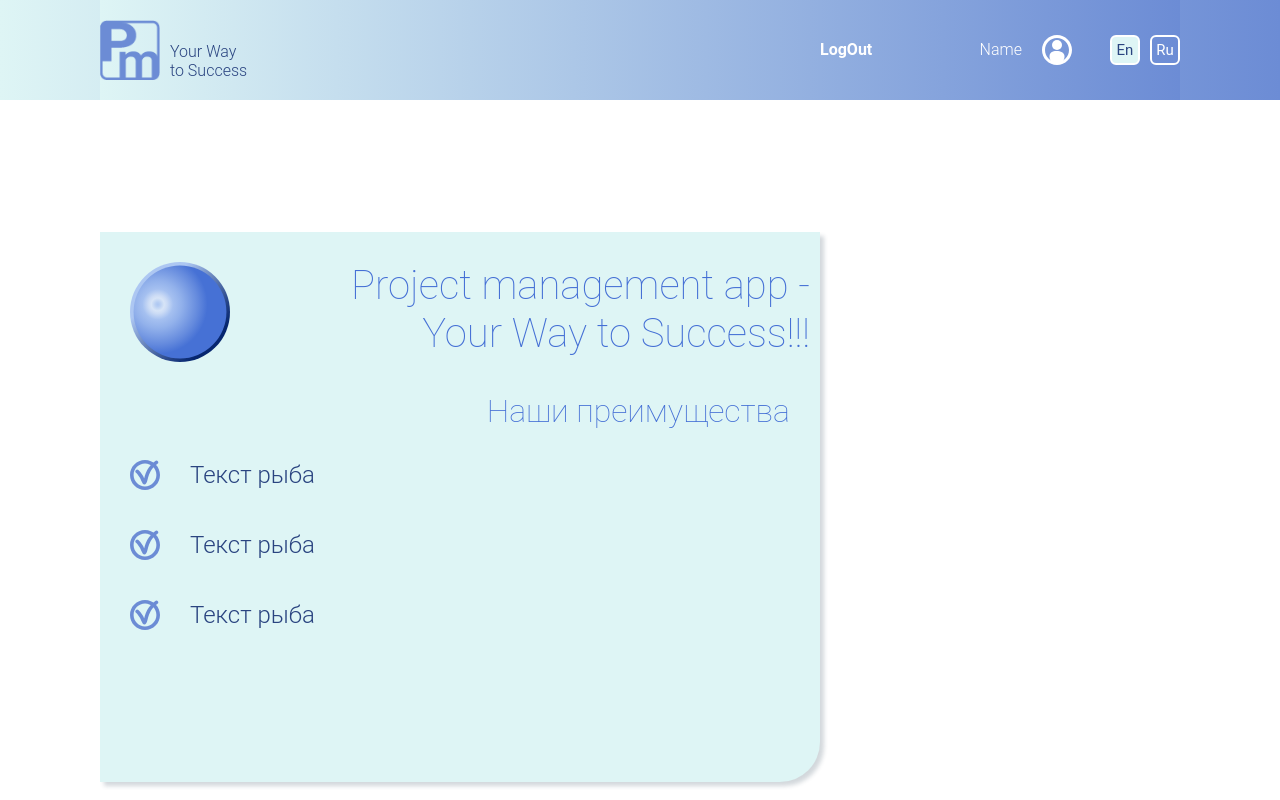
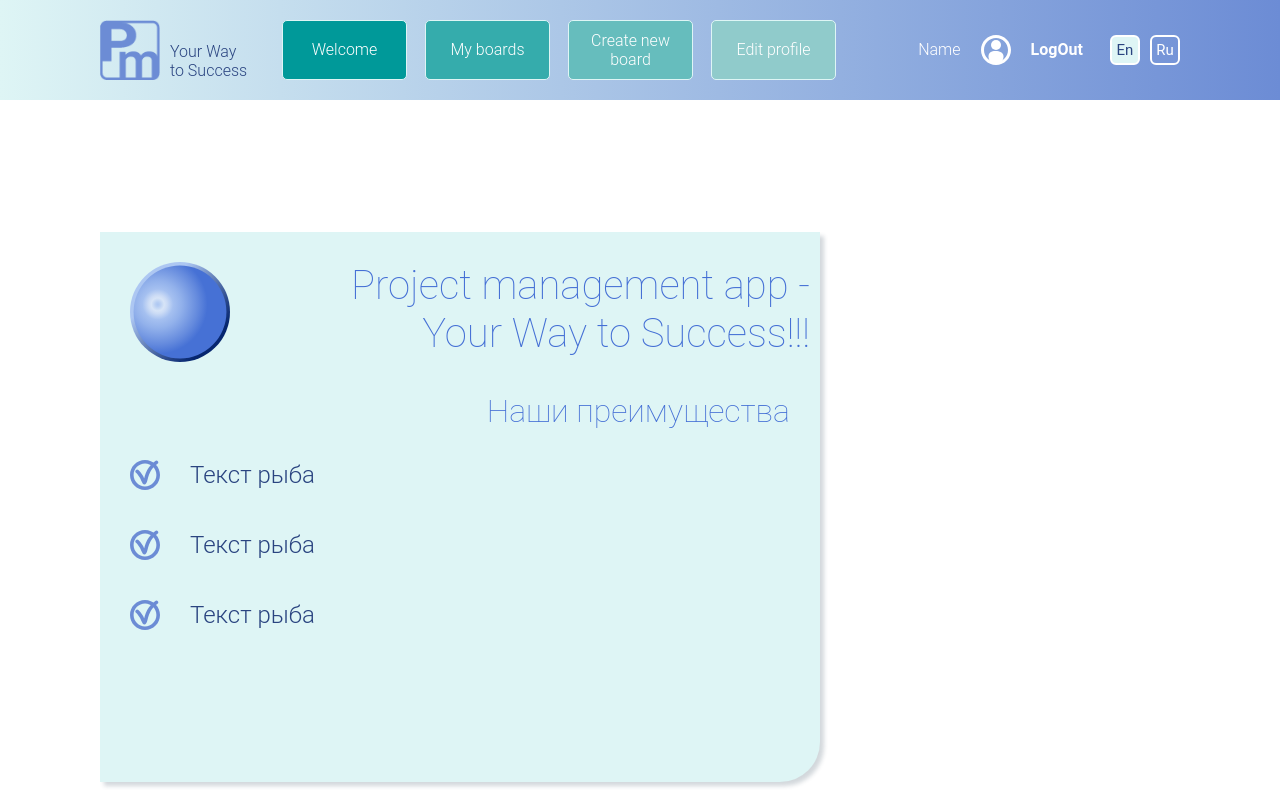
Before and after one commit to MaryAnzh/project-management-app-team, an Angular app: page /info in a window 1280 px wide. Shown: the top 800 px of the page. Built offline with nearby package versions, Linux system fonts and the light colour scheme.

Commit message:
feat: add header auth view class

```diff
--- a/src/app/core/components/header/header.component.html
+++ b/src/app/core/components/header/header.component.html
@@ -1,12 +1,12 @@
 <header class="header">
   <div class="header__wrap">
-    <section class="header__wrap__section">
-      <div class="header__wrap__section__logo">
+    <section class="header__wrap__section-logo">
+      <div class="header__wrap__section-logo__logo">
         <img
           src="../../../../assets/header/logo.png"
           alt="logo"
           [routerLink]="['/']">
-        <p class="header__wrap__section__logo__text">
+        <p class="header__wrap__section-logo__logo__text">
           Your Way <br>
           to Success
         </p>
@@ -16,23 +16,30 @@
 
     <section
       *ngIf="isAuth"
-      [ngClass]="{'header__wrap__section': true, 'header__wrap__section__nav':
-      isAuth}">
-
+      [ngClass]="{'header__wrap__section-nav': isAuth}">
+      <nav class="header__wrap__section-nav__nav-wrap">
+        <ul class="header__wrap__section-nav__nav-wrap__list">
+          <li>Welcome</li>
+          <li>My boards</li>
+          <li>Create new board</li>
+          <li>Edit profile</li>
+        </ul>
+      </nav>
     </section>
 
     <section
-      [ngClass]="{'header__wrap__section': true, 'header-languages': isAuth}">
-      <div class="header__wrap__section__auth">
+      [ngClass]="{'header__wrap__section-auth-leng-lnfo': true,
+      'header-languages': isAuth}">
+      <div class="header__wrap__section-auth-leng-lnfo__auth">
         <ng-container
           *ngIf="!isAuth">
           <div
-            class="header__wrap__section__auth__login"
+            class="header__wrap__section-auth-leng-lnfo__auth__login"
             [routerLink]="['/auth/login']">
             <a>Login</a>
           </div>
           <div
-            class="header__wrap__section__auth__registration"
+            class="header__wrap__section-auth-leng-lnfo__auth__registration"
             routerLink="/auth/registration">
             <a>Registration</a>
           </div>
@@ -40,24 +47,27 @@
 
         <ng-container
           *ngIf="isAuth">
+          <div class="header__wrap__section-auth-leng-lnfo__auth__user-info">
+            <p>Name</p>
+            <img src="../../../../assets/header/user-icon.svg" alt="user icon">
+          </div>
+
           <div
-            class="header__wrap__section__auth__logout"
+            class="header__wrap__section-auth-leng-lnfo__auth__logout"
             [routerLink]="['/info']">
             <a>LogOut</a>
           </div>
-          <div class="header__wrap__section__auth__user-info">
-            <p>Name</p>
-            <img src="../../../../assets/header/user-icon.svg" alt="user icon">
-          </div>
+
         </ng-container>
       </div>
 
-      <div class="header__wrap__section__languages">
-        <div class="header__wrap__section__languages__contaner active">
+      <div class="header__wrap__section-auth-leng-lnfo__languages">
+        <div class="header__wrap__section-auth-leng-lnfo__languages__contaner
+          active">
           <p>En</p>
         </div>
 
-        <div class="header__wrap__section__languages__contaner active-not">
+        <div class="header__wrap__section-auth-leng-lnfo__languages__contaner active-not">
           <p>Ru</p>
         </div>
       </div>
--- a/src/app/core/components/header/header.component.scss
+++ b/src/app/core/components/header/header.component.scss
@@ -19,14 +19,13 @@ $additionalColorLight: #8ddada;
     display: flex;
     flex-wrap: wrap;
     justify-content: space-between;
-    background: linear-gradient(to right, #DEF5F5, #6C8CD5);
 
     @media (max-width: 1080px) {
       justify-content: center;
     }
 
-    &__section {
-      width: 360px;
+    &__section-logo {
+      width: 15%;
       height: 100px;
       display: flex;
       align-items: center;
@@ -51,6 +50,89 @@ $additionalColorLight: #8ddada;
         }
 
       }
+    }
+
+    &__section-nav {
+      width: 55%;
+      height: 100px;
+      padding: 0 20px;
+      display: flex;
+      align-items: center;
+
+
+      &__nav-wrap {
+        width: 100%;
+        display: flex;
+        justify-content: center;
+        align-items: center;
+
+        &__list {
+          width: 100%;
+          display: flex;
+          flex-wrap: wrap;
+          gap: 5px;
+          justify-content: space-between;
+
+          li {
+            width: 125px;
+            display: flex;
+            align-items: center;
+            justify-content: center;
+            padding: 10px;
+            border: 1px solid #DEF5F5;
+            border-radius: 5px;
+            transition: .5;
+            text-align: center;
+
+            &:active {
+              transform: scale(115%, 115%);
+            }
+          }
+
+          li:nth-child(1) {
+            background: #009999;
+            color: #ffffff;
+
+            &:hover {
+              background: #90CBCB;
+            }
+          }
+
+          li:nth-child(2) {
+            background: #35ACAC;
+            color: #ffffff;
+
+            &:hover {
+              background: #66BDBD;
+            }
+          }
+
+          li:nth-child(3) {
+            background: #66BDBD;
+            color: #ffffff;
+
+            &:hover {
+              background: #35ACAC;
+            }
+          }
+
+          li:nth-child(4) {
+            background: #90CBCB;
+            color: #ffffff;
+
+            &:hover {
+              background: #009999;
+            }
+          }
+        }
+      }
+    }
+
+    &__section-auth-leng-lnfo {
+      width: 30%;
+      height: 100px;
+      display: flex;
+      align-items: center;
 
       &__auth {
         width: 70%;
@@ -98,8 +180,9 @@ $additionalColorLight: #8ddada;
         &__user-info {
           display: flex;
           width: 100%;
+          align-items: center;
+          padding-right: 20px;
           justify-content: flex-end;
-          align-items: center;
 
           p {
             color: #ffffff;
```
